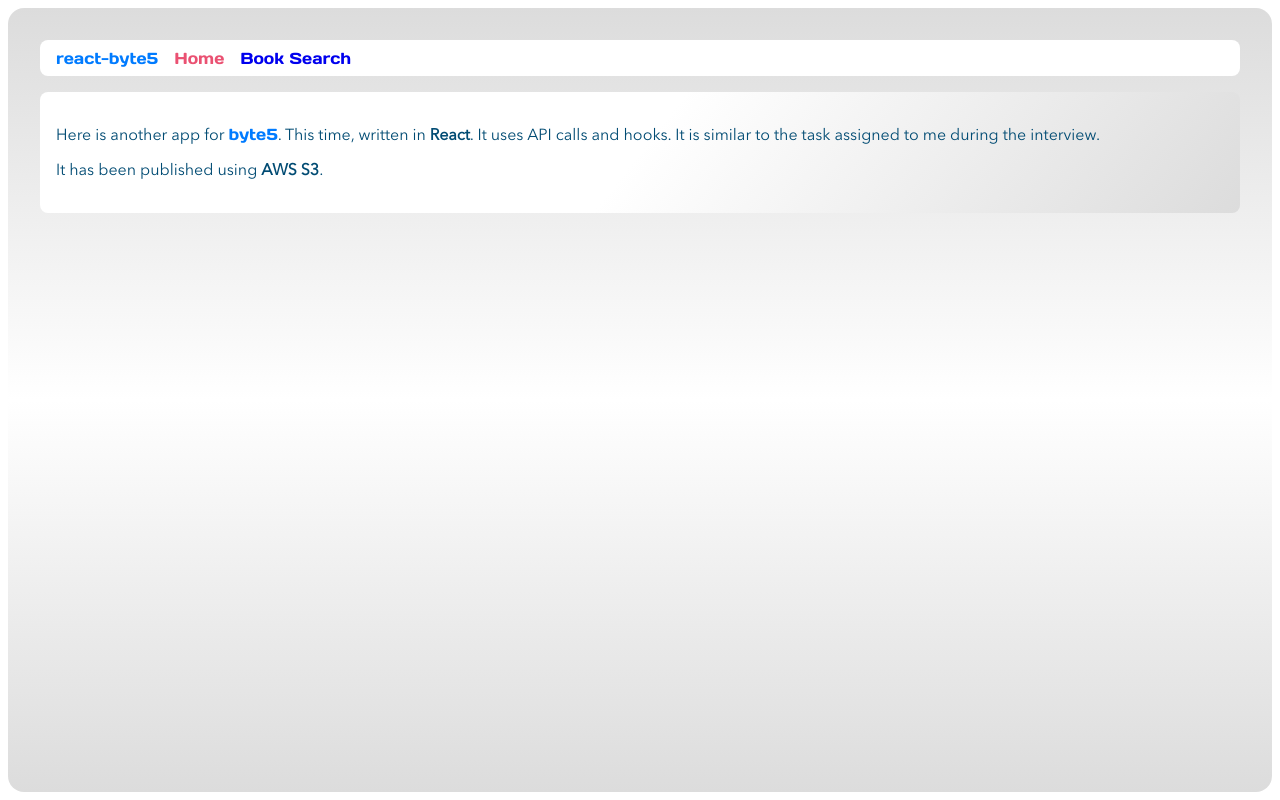
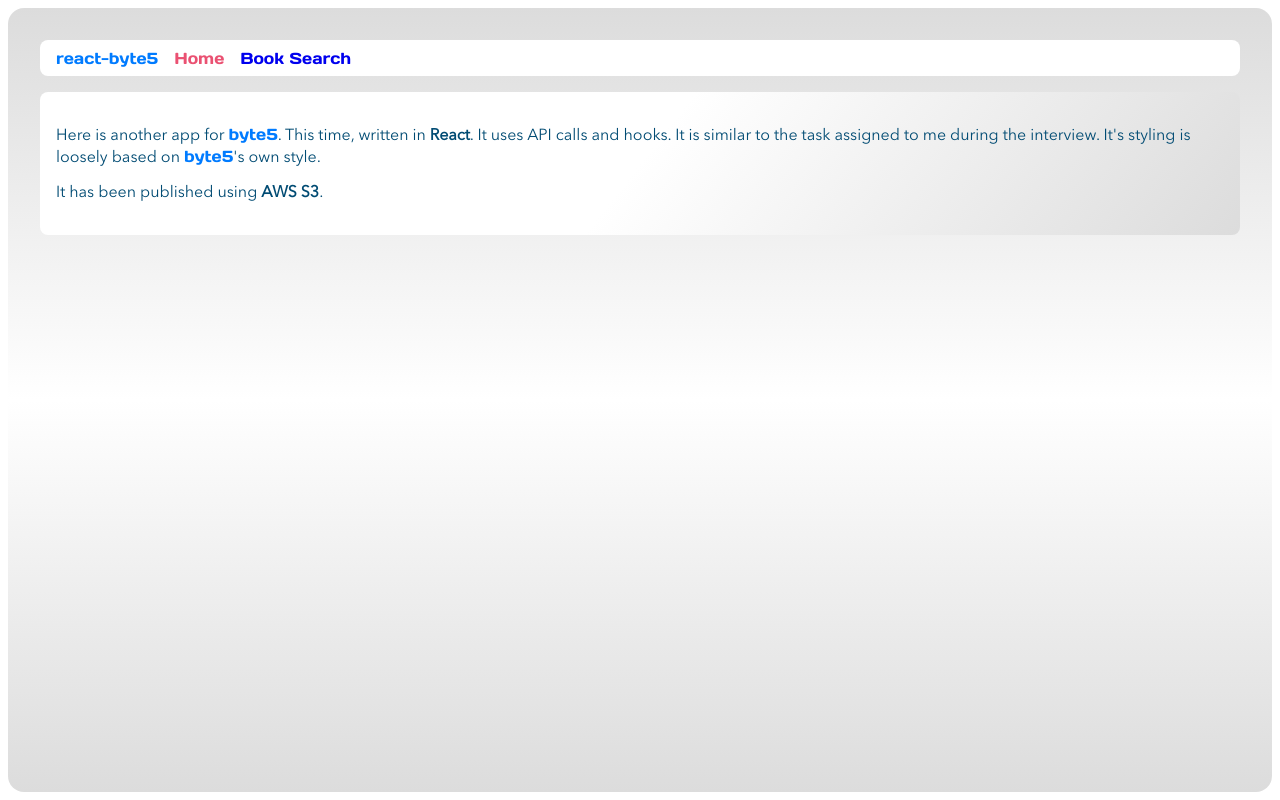
Before and after one commit to asilva87/react-byte5, a React (Vite) app: page / in a window 1280 px wide. Built offline with nearby package versions, Linux system fonts and the light colour scheme.

Commit message:
Add info to description

```diff
--- a/src/pages/Home/Home.tsx
+++ b/src/pages/Home/Home.tsx
@@ -8,6 +8,8 @@ export default function Home(): JSX.Element {
                 <span className="about-site__byte5">byte5</span>. This time,
                 written in <strong>React</strong>. It uses API calls and hooks.
                 It is similar to the task assigned to me during the interview.
+                It's styling is loosely based on <span className="about-site__byte5">byte5</span>'s
+                own style.
             </p>
             <p>
                 It has been published using <strong>AWS S3</strong>.
```
